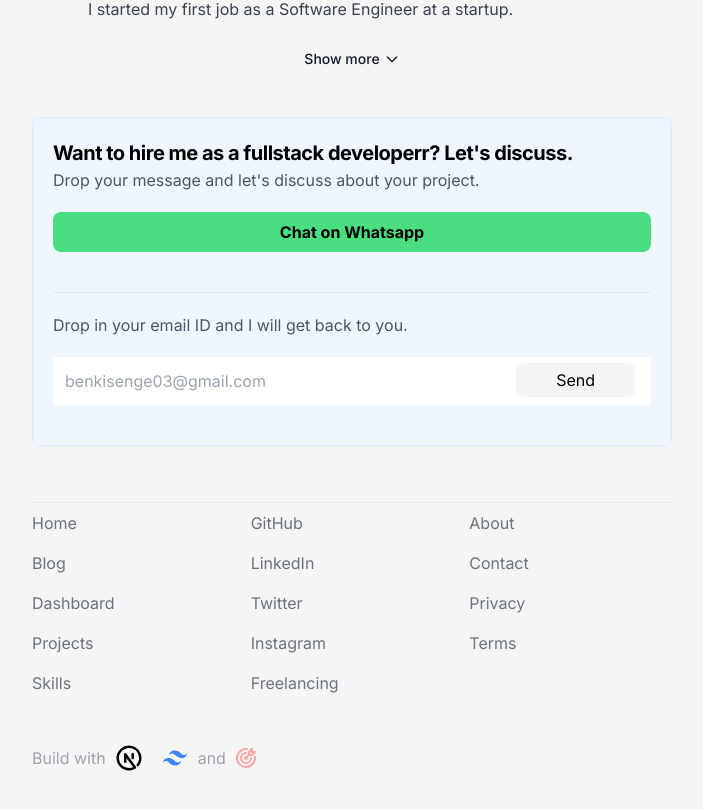
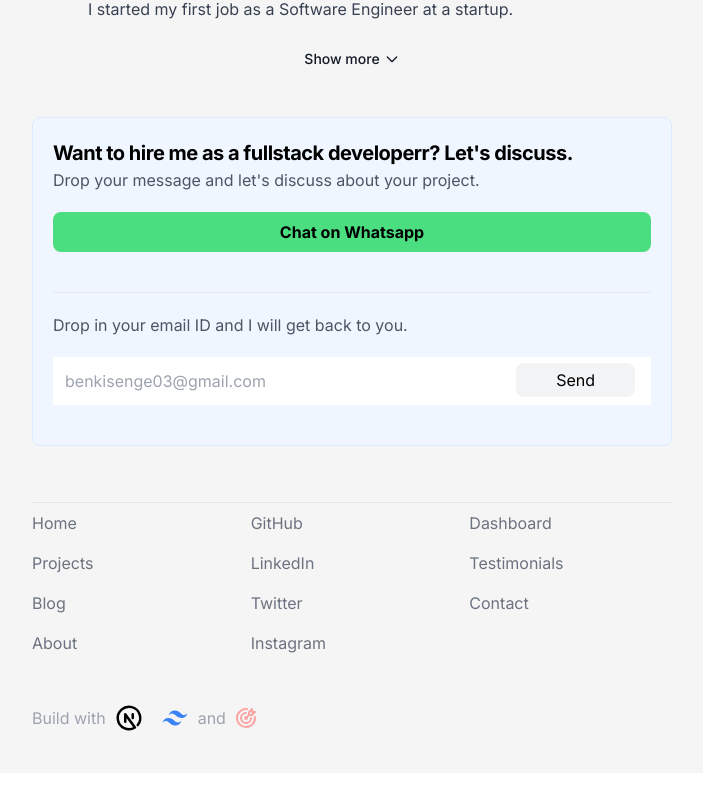
Before and after one commit to iambenkis/Portfolio-2.0, a Next.js app: page / in a window 1280 px wide. Shown: the part 1854-2663 px from the top of the page, without its empty margins (288-991 px from the left). After the commit the page ends 2627 px from the top, so only its background shows below. Built offline with nearby package versions, Linux system fonts and the light colour scheme.

Commit message:
Update addresses in footer component

```diff
--- a/src/components/Footer/index.jsx
+++ b/src/components/Footer/index.jsx
@@ -3,9 +3,9 @@ import { TbBrandNextjs } from 'react-icons/tb'
 import { TbTargetArrow } from 'react-icons/tb'
 
 const footerObj = {
-  pages: ['Home', 'Blog', 'Dashboard', 'Projects', 'Skills'],
-  addresses: ['GitHub', 'LinkedIn', 'Twitter', 'Instagram', 'Freelancing'],
-  more: ['About', 'Contact', 'Privacy', 'Terms'],
+  pages: ['home', 'projects', 'blog', 'about'],
+  addresses: ['GitHub', 'LinkedIn', 'Twitter', 'Instagram'],
+  more: ['Dashboard', 'Testimonials', 'Contact'],
 }
 
 export default function Footer() {
@@ -16,7 +16,12 @@ export default function Footer() {
           <ul>
             {footerObj.pages.map((page, index) => (
               <li key={index} className="py-2">
-                <a href="">{page} </a>
+                <a
+                  href={`/${page === 'home' ? '' : page}`}
+                  className="capitalize"
+                >
+                  {page}{' '}
+                </a>
               </li>
             ))}
           </ul>
```
